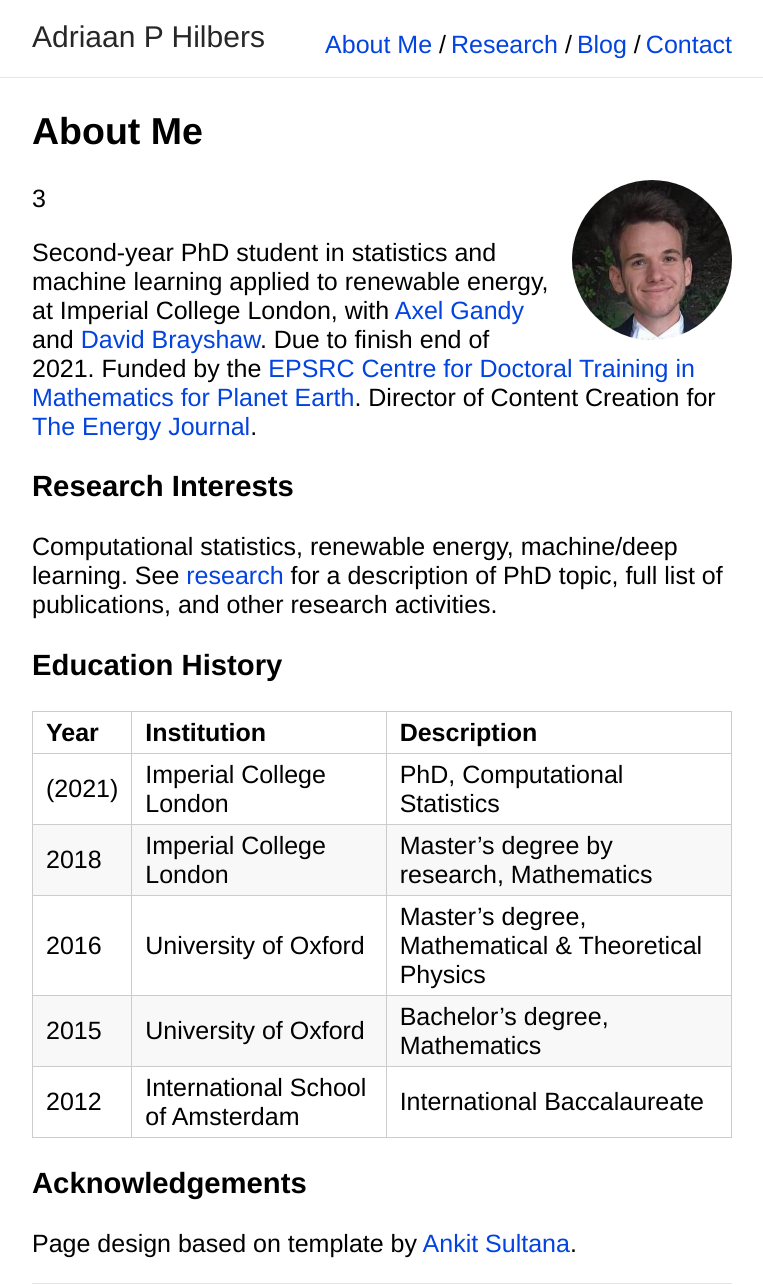
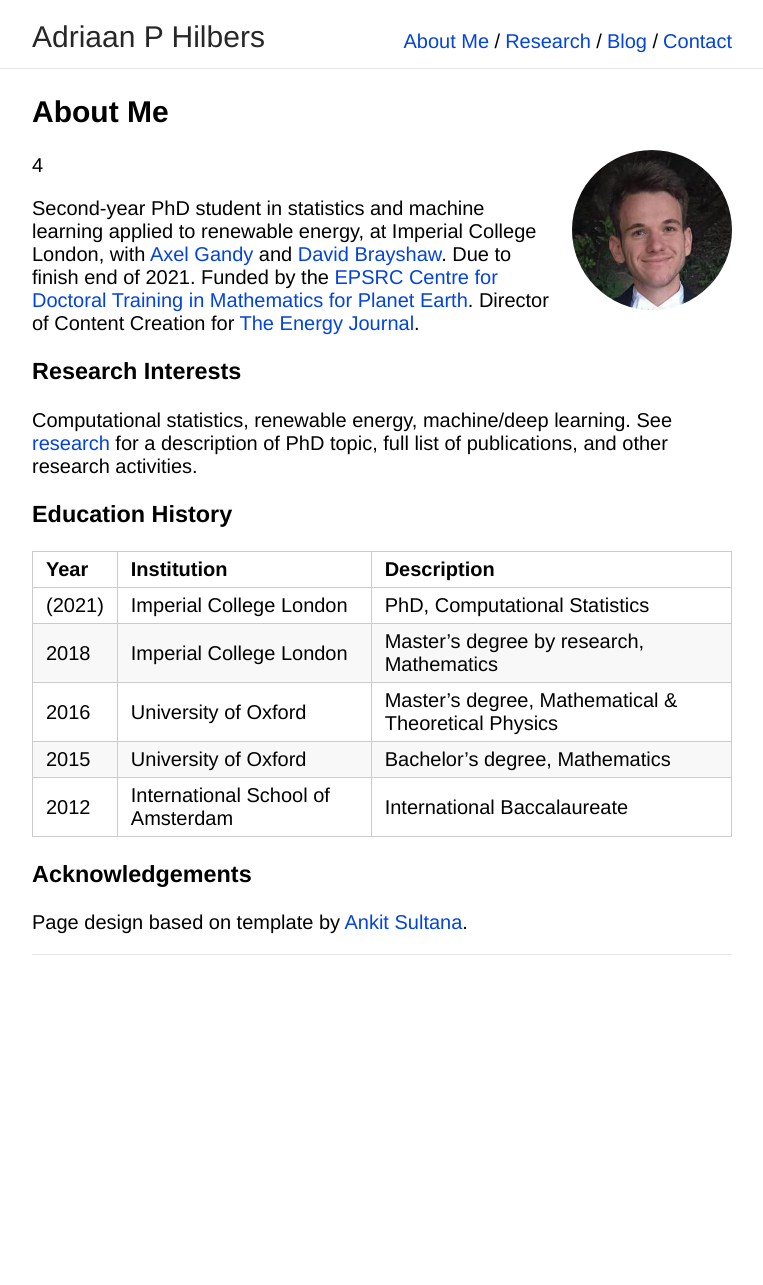
Before and after one commit to ahilbers/ahilbers.github.io, a Jekyll site: the page built from index.md, in a window 1280 px wide. Shown: the whole page, without its empty margins (258-1021 px from the left). Built offline with Jekyll 4.4.1, drawn with Linux system fonts in a browser that asks for light colours; our own code applies the rules of GitHub Pages for plain Markdown files; after the commit the page ends 956 px from its top, so only the background shows below that.

Commit message:
update fonts

```diff
--- a/_sass/_style.scss
+++ b/_sass/_style.scss
@@ -12,7 +12,7 @@ html {
 body {
     margin: 0;
     font-family: "Helvetica";
-    font-size: 25px;
+    font-size: 20px;
     height: 100%;
 }
 a {
--- a/index.md
+++ b/index.md
@@ -7,7 +7,7 @@ layout: default
 
 <img class="profile-picture" src="images/adriaan.jpg">
 
-3
+4
 
 Second-year PhD student in statistics and machine learning applied to renewable energy, at Imperial College London, with [Axel Gandy](http://wwwf.imperial.ac.uk/~agandy/) and [David Brayshaw](https://research.reading.ac.uk/meteorology/people/david-brayshaw/). Due to finish end of 2021. Funded by the [EPSRC Centre for Doctoral Training in Mathematics for Planet Earth](https://www.mpecdt.org). Director of Content Creation for [The Energy Journal](http://energyjournal.co.uk).
 
```
